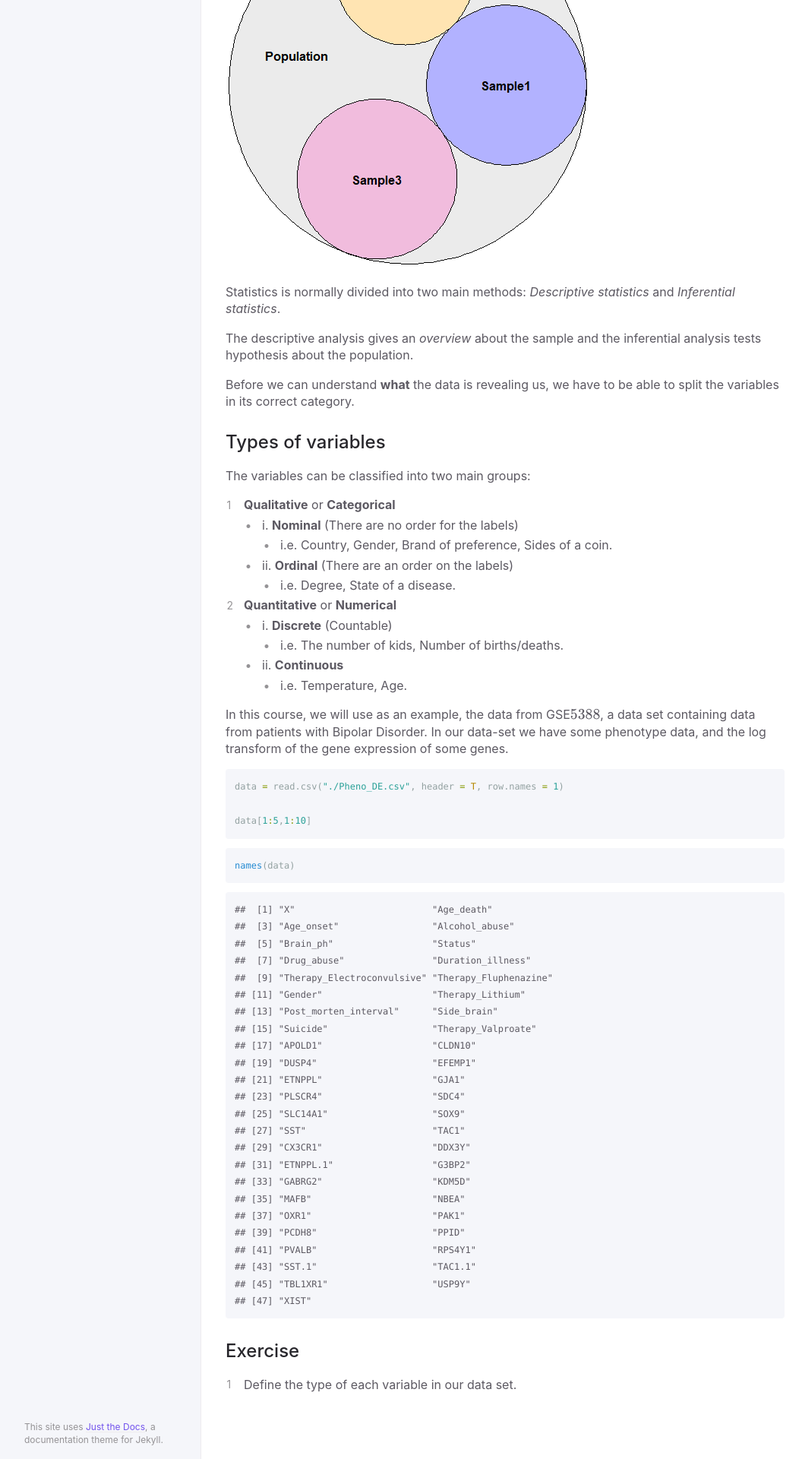
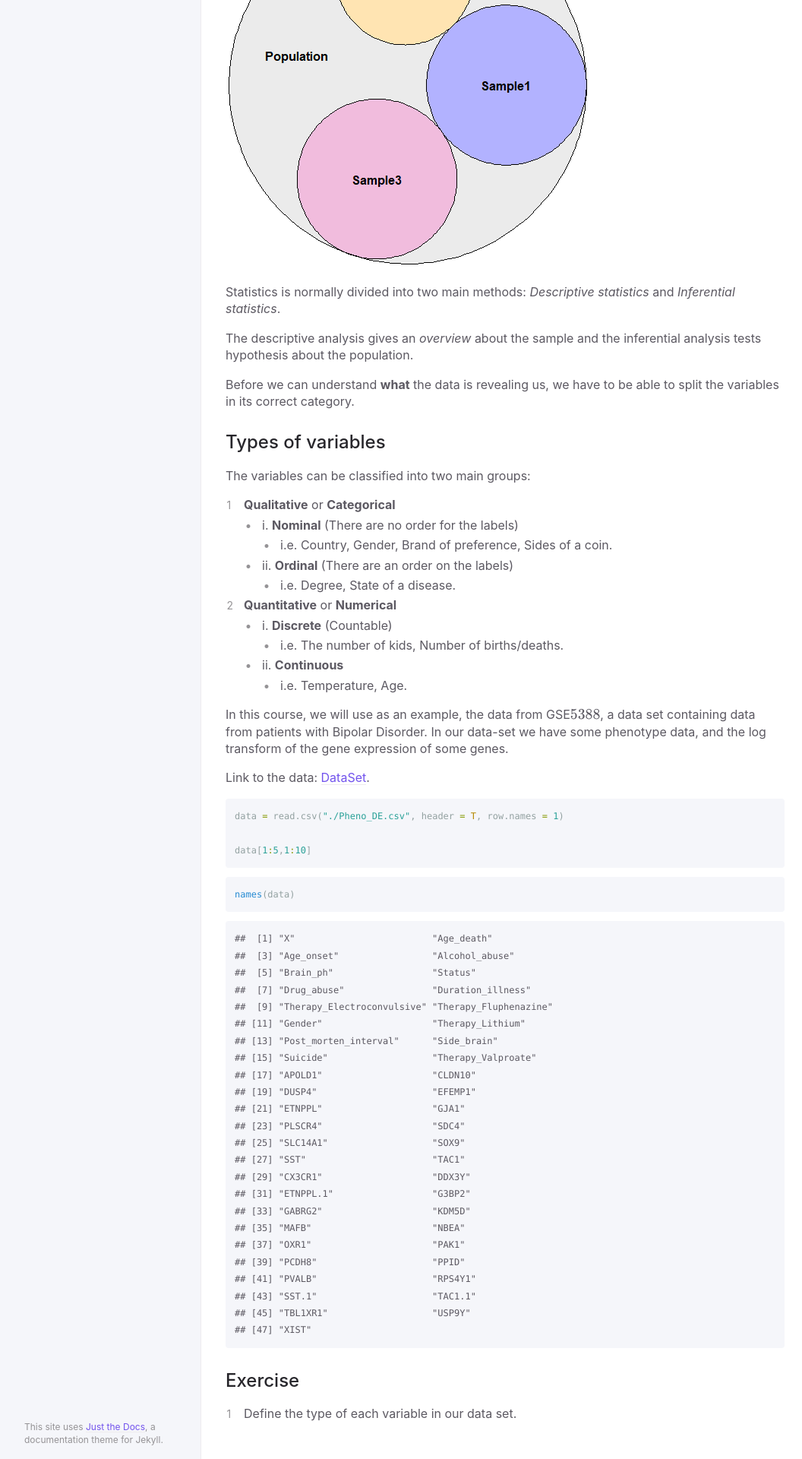
Before and after one commit to deisygysi/EVOP_2019, a Jekyll site: the page built from docs/00_Intro.md, in a window 1280 px wide. Shown: the part 819-2739 px from the top of the page at 76% size, without its empty margins (91-1147 px from the left). Built offline with Jekyll 4.4.1, drawn with Linux system fonts in a browser that asks for light colours; formulas are drawn with MathJax 3.

Commit message:
Update 00_Intro.md

````diff
--- a/docs/00_Intro.md
+++ b/docs/00_Intro.md
@@ -49,7 +49,7 @@ The variables can be classified into two main groups:
 
 In this course, we will use as an example, the data from GSE$5388$, a data set containing data from patients with Bipolar Disorder. In our data-set we have some phenotype data, and the log transform of the gene expression of some genes.
 
-
+Link to the data: [DataSet](https://raw.githubusercontent.com/deisygysi/EVOP_2019/master/docs/Data/data.csv).
 ```r
 data = read.csv("./Pheno_DE.csv", header = T, row.names = 1)
 
````
